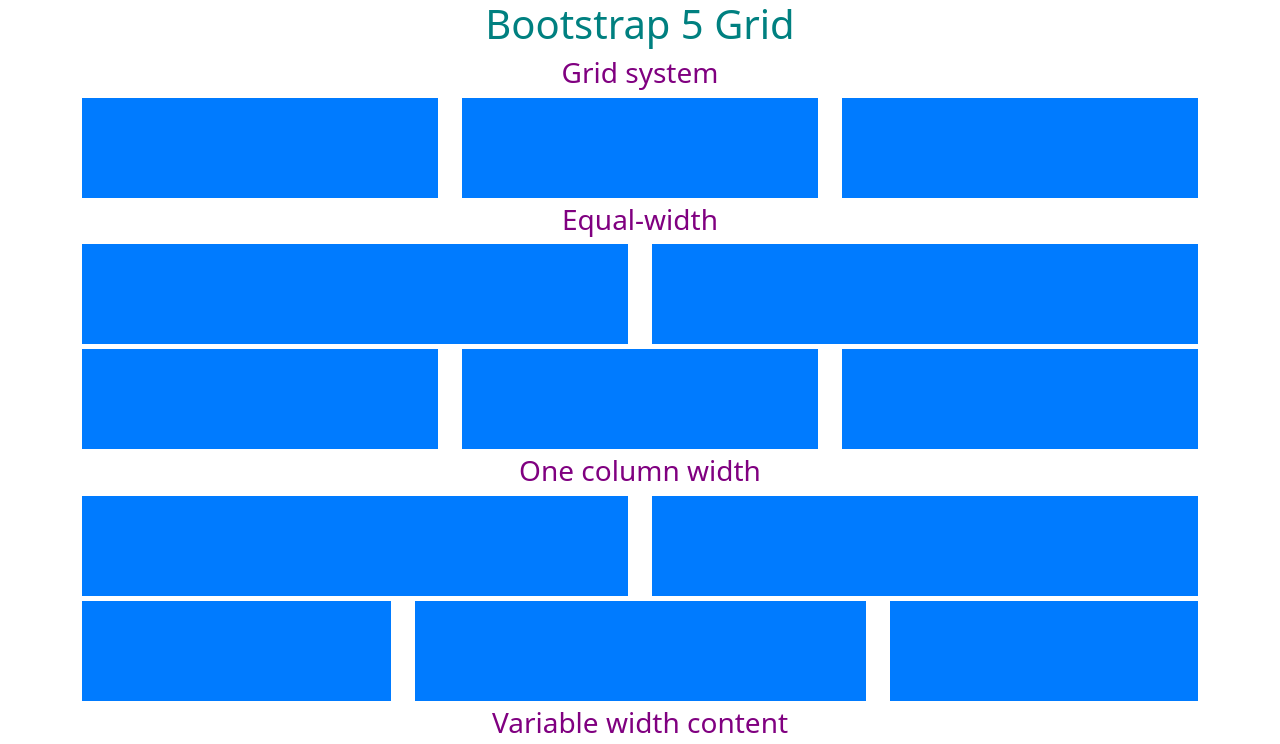
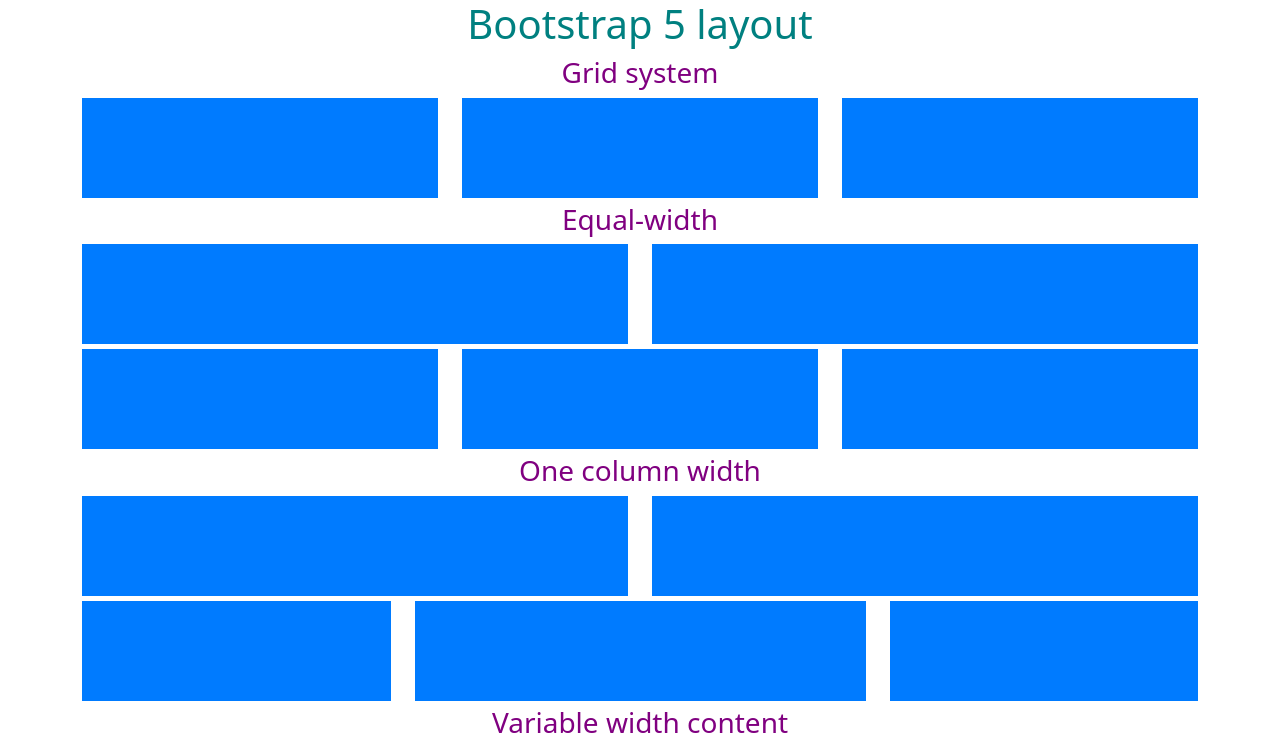
Before and after one commit to muhammadshiumkhan/class-22-practice-bootstrap-5-layout-content-forms, a plain HTML site: page index.html in a window 1280 px wide. Shown: the top 744 px of the page. Drawn offline with nearby package versions, Linux system fonts and the light colour scheme.

Commit message:
Update index.html

```diff
--- a/index.html
+++ b/index.html
@@ -22,7 +22,7 @@
 
 </head>
 <body>
-	<h1 class="text-center">Bootstrap 5 Grid</h1>
+	<h1 class="text-center">Bootstrap 5 layout</h1>
 
 
 
```
